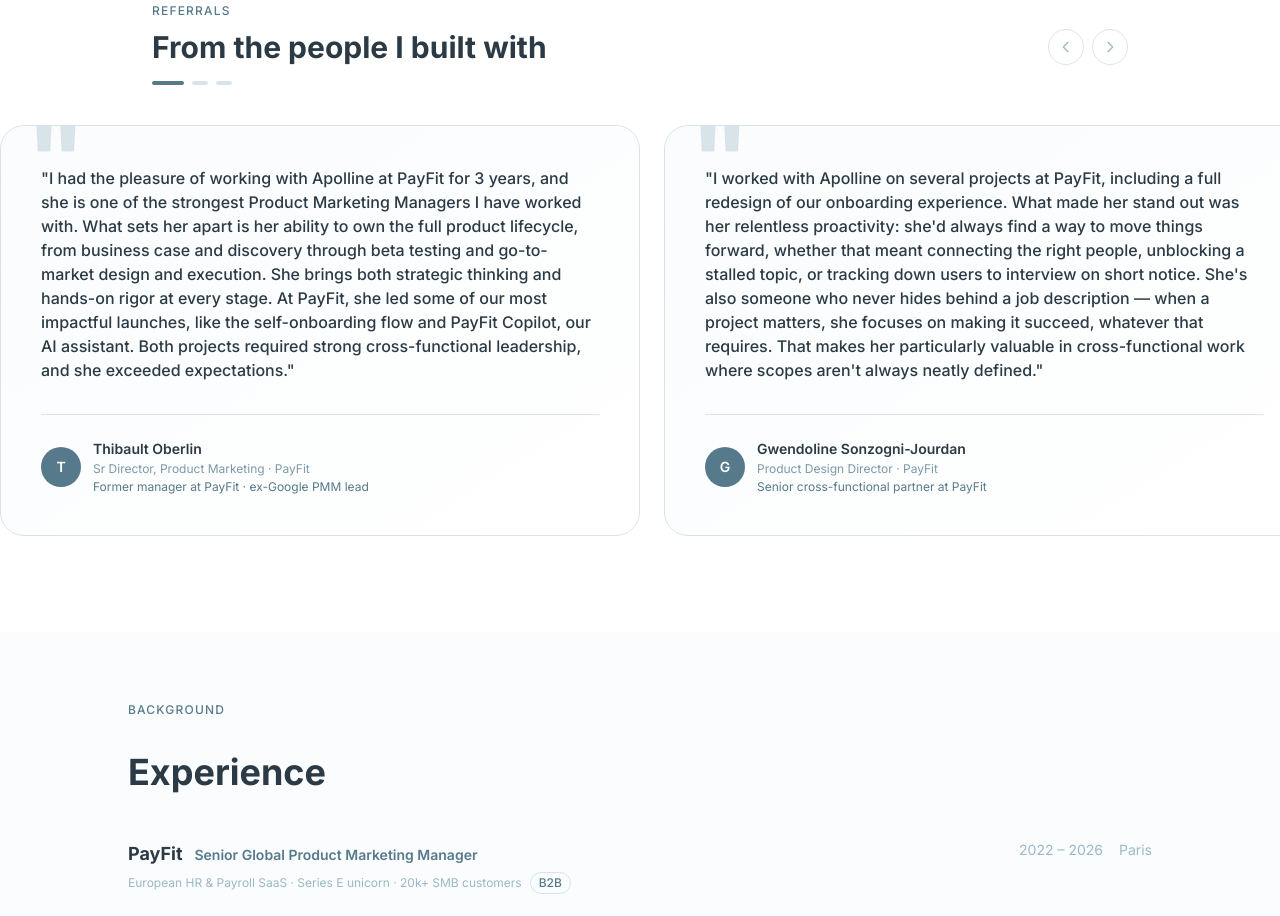
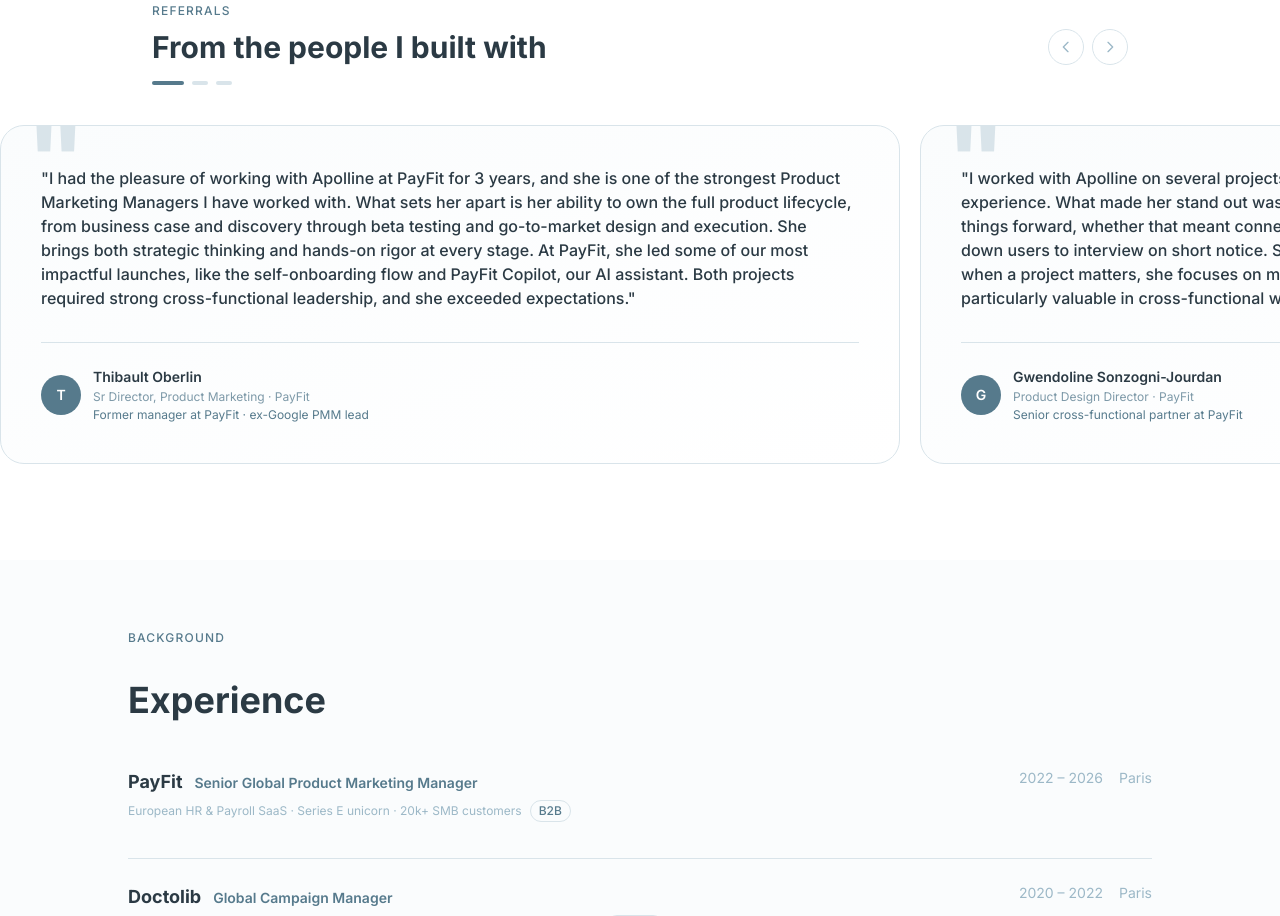
Before and after one commit to ApollineAurenche/portfolio-site, a React (Vite) app: page / in a window 1280 px wide. Shown: the part 3420-4336 px from the top of the page. Built offline with nearby package versions, Linux system fonts and the light colour scheme.

Commit message:
Fix carousel margins and card width for one-at-a-time reading

```diff
--- a/src/App.jsx
+++ b/src/App.jsx
@@ -464,14 +464,14 @@ function Referrals() {
       <div
         ref={scrollRef}
         onScroll={onScroll}
-        className="flex gap-6 overflow-x-auto pb-4 px-6 snap-x snap-mandatory scroll-smooth"
-        style={{ scrollbarWidth: 'none', msOverflowStyle: 'none', paddingLeft: 'max(1.5rem, calc((100vw - 64rem) / 2))' }}
+        className="flex gap-5 overflow-x-auto pb-4 snap-x snap-mandatory scroll-smooth"
+        style={{ scrollbarWidth: 'none', msOverflowStyle: 'none', paddingLeft: 'max(1.5rem, calc((100vw - 64rem) / 2))', paddingRight: 'max(1.5rem, calc((100vw - 64rem) / 2))' }}
       >
         {referrals.map((r) => (
           <div
             key={r.name}
             className="relative rounded-3xl p-8 md:p-10 bg-gradient-to-br from-teal-50 to-white border border-teal-100 overflow-hidden snap-start flex-shrink-0"
-            style={{ width: 'min(640px, 85vw)' }}
+            style={{ width: 'min(900px, calc(100vw - max(3rem, calc((100vw - 64rem))) - 4rem))' }}
           >
             <span className="absolute -top-6 left-6 text-[7rem] font-black text-teal-100 leading-none select-none" aria-hidden="true">"</span>
             <p className="relative text-stone-800 text-sm md:text-base leading-relaxed font-medium mb-8">
```
Also changed, not shown: vite.config.js.timestamp-1782779969490-a5e2a77225761.mjs (added, +10 -0 lines).
